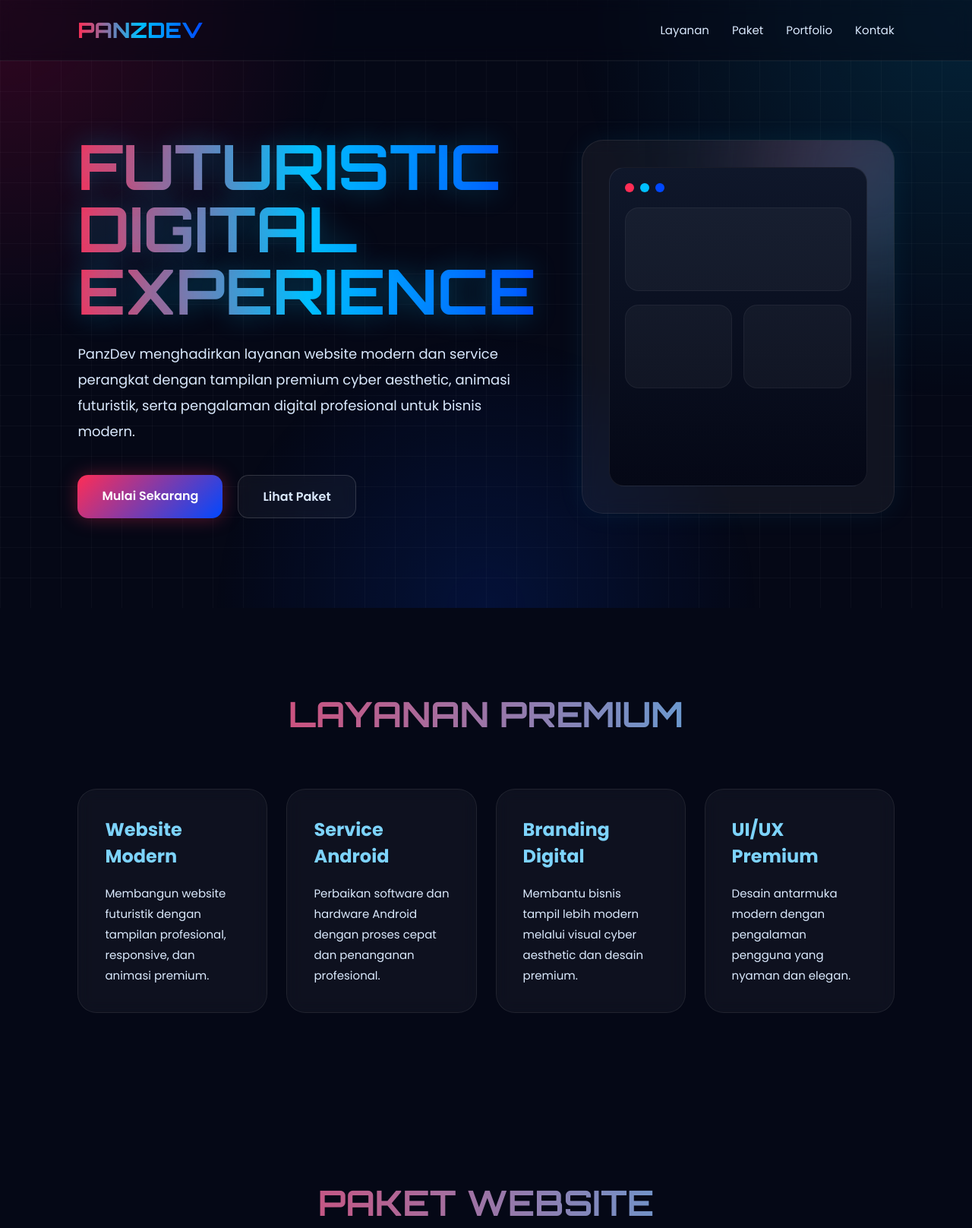
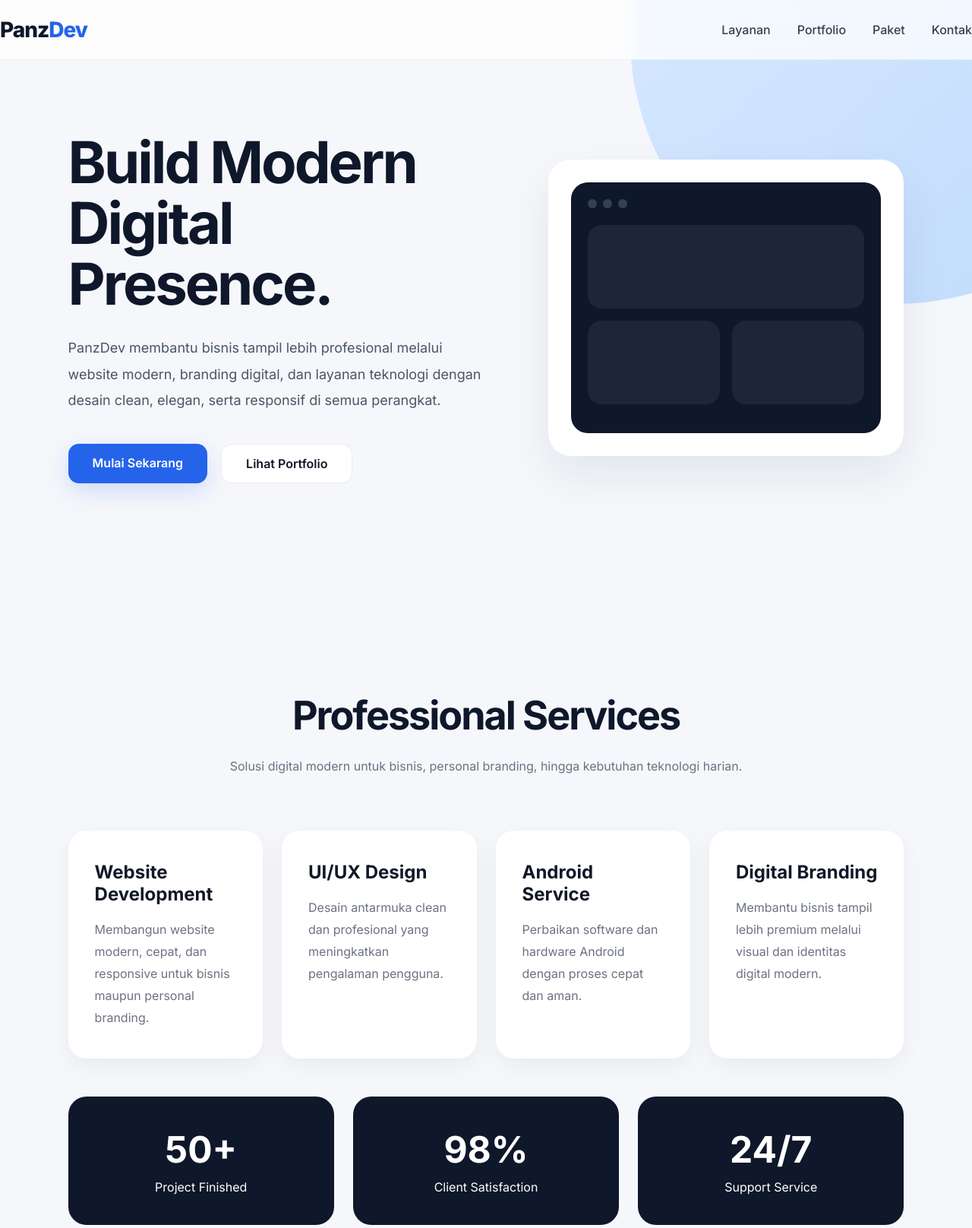
Before and after one commit to PanzDev-service/porto, a plain HTML site: page index.html in a window 1280 px wide. Shown: the top 1616 px of the page at 76% size. Drawn offline with Linux system fonts and the light colour scheme.

Commit message:
index.html

```diff
--- a/index.html
+++ b/index.html
@@ -1,12 +1,13 @@
 <!DOCTYPE html>
 <html lang="id">
 <head>
-  <meta charset="UTF-8" />
-  <meta name="viewport" content="width=device-width, initial-scale=1.0" />
-  <title>PanzDev Premium</title>
+  <meta charset="UTF-8">
+  <meta name="viewport" content="width=device-width, initial-scale=1.0">
+  <title>PanzDev Company Profile</title>
+
   <link rel="preconnect" href="https://fonts.googleapis.com">
   <link rel="preconnect" href="https://fonts.gstatic.com" crossorigin>
-  <link href="https://fonts.googleapis.com/css2?family=Orbitron:wght@500;700;800&family=Poppins:wght@300;400;500;600;700&display=swap" rel="stylesheet">
+  <link href="https://fonts.googleapis.com/css2?family=Inter:wght@300;400;500;600;700;800&display=swap" rel="stylesheet">
 
   <style>
     *{
@@ -17,112 +18,110 @@
     }
 
     body{
-      font-family:'Poppins',sans-serif;
-      background:#050816;
-      color:white;
+      font-family:'Inter',sans-serif;
+      background:#f5f7fb;
+      color:#111827;
       overflow-x:hidden;
     }
 
-    body::before{
-      content:"";
-      position:fixed;
-      inset:0;
-      background:
-      radial-gradient(circle at top left, rgba(255,0,85,.18), transparent 30%),
-      radial-gradient(circle at top right, rgba(0,191,255,.15), transparent 35%),
-      radial-gradient(circle at bottom center, rgba(0,72,255,.15), transparent 35%);
-      z-index:-2;
-    }
-
-    .grid{
-      position:fixed;
-      inset:0;
-      background-image:
-      linear-gradient(rgba(255,255,255,.03) 1px, transparent 1px),
-      linear-gradient(90deg, rgba(255,255,255,.03) 1px, transparent 1px);
-      background-size:40px 40px;
-      z-index:-1;
+    .container{
+      width:100%;
+      max-width:1300px;
+      margin:auto;
+      padding:0 7%;
     }
 
     nav{
       width:100%;
+      position:fixed;
+      top:0;
+      z-index:999;
+      background:rgba(255,255,255,.75);
+      backdrop-filter:blur(12px);
+      border-bottom:1px solid rgba(0,0,0,.05);
+    }
+
+    .navbar{
       display:flex;
       justify-content:space-between;
       align-items:center;
-      padding:22px 8%;
-      position:fixed;
-      top:0;
-      z-index:1000;
-      backdrop-filter:blur(10px);
-      background:rgba(5,8,22,.45);
-      border-bottom:1px solid rgba(255,255,255,.06);
+      padding:22px 0;
     }
 
     .logo{
-      font-family:'Orbitron',sans-serif;
       font-size:28px;
       font-weight:800;
-      background:linear-gradient(90deg,#ff2d55,#00bfff,#0048ff);
-      -webkit-background-clip:text;
-      -webkit-text-fill-color:transparent;
+      letter-spacing:-1px;
+      color:#0f172a;
+    }
+
+    .logo span{
+      color:#2563eb;
     }
 
     nav ul{
       display:flex;
-      gap:30px;
+      gap:35px;
       list-style:none;
     }
 
     nav ul li a{
-      color:#dbeafe;
       text-decoration:none;
+      color:#374151;
+      font-weight:500;
       transition:.3s;
-      font-size:15px;
     }
 
     nav ul li a:hover{
-      color:#00bfff;
+      color:#2563eb;
     }
 
     .hero{
       min-height:100vh;
       display:flex;
       align-items:center;
-      justify-content:center;
-      padding:120px 8% 60px;
+      padding-top:120px;
       position:relative;
+      overflow:hidden;
+    }
+
+    .hero::before{
+      content:"";
+      position:absolute;
+      width:700px;
+      height:700px;
+      background:linear-gradient(135deg,#dbeafe,#bfdbfe);
+      border-radius:50%;
+      top:-300px;
+      right:-250px;
+      z-index:-1;
     }
 
     .hero-content{
       display:grid;
       grid-template-columns:1.2fr 1fr;
-      gap:60px;
+      gap:70px;
       align-items:center;
-      width:100%;
-      max-width:1400px;
     }
 
     .hero-text h1{
-      font-family:'Orbitron',sans-serif;
-      font-size:82px;
-      line-height:1;
-      margin-bottom:25px;
-      background:linear-gradient(90deg,#ff2d55,#00bfff,#0048ff);
-      -webkit-background-clip:text;
-      -webkit-text-fill-color:transparent;
-      text-shadow:0 0 35px rgba(0,191,255,.3);
+      font-size:76px;
+      line-height:1.05;
+      letter-spacing:-3px;
+      margin-bottom:28px;
+      color:#0f172a;
     }
 
     .hero-text p{
-      color:#dbeafe;
       font-size:18px;
       line-height:1.9;
-      max-width:650px;
+      color:#4b5563;
+      max-width:620px;
     }
 
     .buttons{
       display:flex;
-      gap:20px;
+      gap:18px;
       margin-top:40px;
       flex-wrap:wrap;
     }
@@ -132,101 +131,84 @@
       border-radius:14px;
       text-decoration:none;
       font-weight:600;
-      transition:.35s;
+      transition:.3s;
+      display:inline-block;
     }
 
     .btn-primary{
-      background:linear-gradient(135deg,#ff2d55,#0048ff);
+      background:#2563eb;
       color:white;
-      box-shadow:0 0 25px rgba(255,45,85,.35);
+      box-shadow:0 10px 30px rgba(37,99,235,.18);
     }
 
     .btn-secondary{
-      border:1px solid rgba(255,255,255,.15);
-      color:#dbeafe;
-      background:rgba(255,255,255,.04);
-      backdrop-filter:blur(8px);
+      border:1px solid rgba(0,0,0,.08);
+      color:#111827;
+      background:white;
     }
 
     .btn:hover{
-      transform:translateY(-5px);
+      transform:translateY(-4px);
     }
 
     .hero-card{
-      background:rgba(255,255,255,.05);
-      border:1px solid rgba(255,255,255,.08);
-      border-radius:28px;
-      padding:35px;
-      backdrop-filter:blur(12px);
-      position:relative;
-      overflow:hidden;
-      box-shadow:0 0 35px rgba(0,191,255,.08);
+      background:white;
+      border-radius:30px;
+      padding:30px;
+      box-shadow:0 25px 60px rgba(15,23,42,.08);
     }
 
-    .hero-card::before{
-      content:"";
-      position:absolute;
-      width:240px;
-      height:240px;
-      background:linear-gradient(135deg,#ff2d55,#00bfff);
-      filter:blur(80px);
-      top:-80px;
-      right:-80px;
-      opacity:.35;
+    .dashboard{
+      background:#0f172a;
+      border-radius:22px;
+      padding:22px;
+      color:white;
     }
 
-    .mockup{
-      width:100%;
-      height:420px;
-      border-radius:20px;
-      background:linear-gradient(180deg,#0f172a,#050816);
-      border:1px solid rgba(255,255,255,.08);
-      padding:20px;
-      position:relative;
+    .topbar{
+      display:flex;
+      gap:8px;
+      margin-bottom:22px;
     }
 
-    .mockup-top{
-      display:flex;
-      gap:8px;
-      margin-bottom:20px;
-    }
-
-    .dot{
+    .circle{
       width:12px;
       height:12px;
       border-radius:50%;
+      background:#334155;
     }
 
-    .red{background:#ff2d55;}
-    .blue{background:#00bfff;}
-    .cyan{background:#0048ff;}
-
-    .mockup-box{
+    .dashboard-box{
+      background:rgba(255,255,255,.06);
+      border-radius:18px;
       height:110px;
-      border-radius:18px;
-      margin-bottom:18px;
-      background:rgba(255,255,255,.04);
-      border:1px solid rgba(255,255,255,.05);
+      margin-bottom:16px;
     }
 
-    .mockup-grid{
+    .dashboard-grid{
       display:grid;
       grid-template-columns:1fr 1fr;
-      gap:15px;
+      gap:16px;
     }
 
     section{
-      padding:110px 8%;
+      padding:110px 0;
     }
 
     .section-title{
       text-align:center;
-      font-size:46px;
-      margin-bottom:70px;
-      font-family:'Orbitron',sans-serif;
-      background:linear-gradient(90deg,#ff2d55,#38bdf8);
-      -webkit-background-clip:text;
-      -webkit-text-fill-color:transparent;
+      font-size:52px;
+      letter-spacing:-2px;
+      margin-bottom:20px;
+      color:#0f172a;
+    }
+
+    .section-subtitle{
+      text-align:center;
+      color:#6b7280;
+      max-width:700px;
+      margin:auto auto 70px;
+      line-height:1.9;
     }
 
     .services{
@@ -236,70 +218,107 @@
     }
 
     .service-card{
-      background:rgba(255,255,255,.04);
-      border:1px solid rgba(255,255,255,.08);
-      border-radius:25px;
-      padding:35px;
+      background:white;
+      padding:40px 35px;
+      border-radius:24px;
+      box-shadow:0 10px 30px rgba(15,23,42,.05);
       transition:.35s;
-      backdrop-filter:blur(10px);
     }
 
     .service-card:hover{
-      transform:translateY(-10px);
-      border-color:#00bfff;
-      box-shadow:0 0 30px rgba(0,191,255,.12);
+      transform:translateY(-8px);
     }
 
     .service-card h3{
       font-size:24px;
       margin-bottom:18px;
-      color:#7dd3fc;
+      color:#111827;
     }
 
     .service-card p{
-      color:#dbeafe;
+      color:#6b7280;
       line-height:1.8;
-      font-size:15px;
+    }
+
+    .stats{
+      display:grid;
+      grid-template-columns:repeat(auto-fit,minmax(200px,1fr));
+      gap:25px;
+      margin-top:50px;
+    }
+
+    .stat-box{
+      background:#0f172a;
+      color:white;
+      padding:40px;
+      border-radius:24px;
+      text-align:center;
+    }
+
+    .stat-box h2{
+      font-size:48px;
+      margin-bottom:10px;
+    }
+
+    .portfolio{
+      display:grid;
+      grid-template-columns:repeat(auto-fit,minmax(300px,1fr));
+      gap:25px;
+    }
+
+    .portfolio-card{
+      height:320px;
+      border-radius:26px;
+      overflow:hidden;
+      position:relative;
+      background:linear-gradient(135deg,#dbeafe,#eff6ff);
+      box-shadow:0 10px 35px rgba(15,23,42,.06);
+    }
+
+    .portfolio-content{
+      position:absolute;
+      bottom:30px;
+      left:30px;
+    }
+
+    .portfolio-content h3{
+      font-size:30px;
+      margin-bottom:8px;
+    }
+
+    .portfolio-content p{
+      color:#4b5563;
     }
 
     .pricing{
       display:grid;
       grid-template-columns:repeat(auto-fit,minmax(280px,1fr));
-      gap:30px;
+      gap:28px;
     }
 
     .price-card{
-      background:rgba(255,255,255,.04);
-      border:1px solid rgba(255,255,255,.08);
+      background:white;
+      padding:45px 35px;
       border-radius:28px;
-      padding:45px 35px;
-      text-align:center;
-      position:relative;
-      overflow:hidden;
+      box-shadow:0 10px 35px rgba(15,23,42,.05);
       transition:.35s;
     }
 
-    .price-card:hover{
+    .price-card.featured{
+      background:#0f172a;
+      color:white;
       transform:scale(1.03);
     }
 
-    .price-card.premium{
-      border-color:#00bfff;
-      box-shadow:0 0 35px rgba(0,191,255,.14);
-    }
-
     .price-card h3{
-      font-size:30px;
-      margin-bottom:10px;
+      font-size:28px;
+      margin-bottom:20px;
     }
 
     .price{
-      font-size:52px;
-      font-weight:700;
-      margin:25px 0;
-      background:linear-gradient(90deg,#ff2d55,#00bfff);
-      -webkit-background-clip:text;
-      -webkit-text-fill-color:transparent;
+      font-size:58px;
+      font-weight:800;
+      margin-bottom:25px;
     }
 
     .price-card ul{
@@ -309,65 +328,35 @@
 
     .price-card ul li{
       margin:14px 0;
-      color:#dbeafe;
+      line-height:1.7;
+      color:inherit;
+      opacity:.85;
     }
 
-    .portfolio{
-      display:grid;
-      grid-template-columns:repeat(auto-fit,minmax(300px,1fr));
-      gap:25px;
+    .contact{
+      background:#0f172a;
+      color:white;
+      border-radius:40px;
+      padding:80px 60px;
+      text-align:center;
     }
 
-    .portfolio-card{
-      height:260px;
-      border-radius:25px;
-      background:linear-gradient(135deg,#0f172a,#050816);
-      border:1px solid rgba(255,255,255,.08);
-      position:relative;
-      overflow:hidden;
+    .contact h2{
+      font-size:52px;
+      margin-bottom:20px;
     }
 
-    .portfolio-card::before{
-      content:"";
-      position:absolute;
-      inset:0;
-      background:linear-gradient(135deg,rgba(255,45,85,.15),rgba(0,191,255,.15));
-    }
-
-    .portfolio-content{
-      position:absolute;
-      bottom:25px;
-      left:25px;
-      z-index:2;
-    }
-
-    .portfolio-content h4{
-      font-size:26px;
-      margin-bottom:8px;
-    }
-
-    .contact-box{
-      max-width:900px;
+    .contact p{
+      color:#cbd5e1;
+      line-height:1.9;
+      max-width:700px;
       margin:auto;
-      background:rgba(255,255,255,.04);
-      border:1px solid rgba(255,255,255,.08);
-      border-radius:30px;
-      padding:60px 40px;
-      text-align:center;
-      backdrop-filter:blur(12px);
-    }
-
-    .contact-box p{
-      margin-top:20px;
-      color:#dbeafe;
-      line-height:1.9;
     }
 
     footer{
       text-align:center;
-      padding:35px;
-      color:#94a3b8;
-      border-top:1px solid rgba(255,255,255,.05);
+      padding:40px 0;
+      color:#6b7280;
     }
 
     @media(max-width:980px){
@@ -376,7 +365,7 @@
       }
 
       .hero-text h1{
-        font-size:58px;
+        font-size:54px;
       }
 
       nav ul{
@@ -389,12 +378,13 @@
         font-size:42px;
       }
 
-      .section-title{
-        font-size:34px;
+      .section-title,
+      .contact h2{
+        font-size:36px;
       }
 
-      .mockup{
-        height:350px;
+      .contact{
+        padding:60px 30px;
       }
 
       .buttons{
@@ -405,51 +395,51 @@
 </head>
 <body>
 
-<div class="grid"></div>
-
 <nav>
-  <div class="logo">PANZDEV</div>
+  <div class="container navbar">
+    <div class="logo">Panz<span>Dev</span></div>
 
     <ul>
-    <li><a href="#layanan">Layanan</a></li>
-    <li><a href="#paket">Paket</a></li>
+      <li><a href="#services">Layanan</a></li>
       <li><a href="#portfolio">Portfolio</a></li>
+      <li><a href="#pricing">Paket</a></li>
       <li><a href="#contact">Kontak</a></li>
     </ul>
+  </div>
 </nav>
 
 <section class="hero">
-  <div class="hero-content">
+  <div class="container hero-content">
 
     <div class="hero-text">
-      <h1>FUTURISTIC DIGITAL EXPERIENCE</h1>
+      <h1>Build Modern Digital Presence.</h1>
 
       <p>
-        PanzDev menghadirkan layanan website modern dan service perangkat
-        dengan tampilan premium cyber aesthetic, animasi futuristik,
-        serta pengalaman digital profesional untuk bisnis modern.
+        PanzDev membantu bisnis tampil lebih profesional melalui website modern,
+        branding digital, dan layanan teknologi dengan desain clean, elegan,
+        serta responsif di semua perangkat.
       </p>
 
       <div class="buttons">
         <a href="https://wa.me/6281234567890" class="btn btn-primary">Mulai Sekarang</a>
-        <a href="#paket" class="btn btn-secondary">Lihat Paket</a>
+        <a href="#portfolio" class="btn btn-secondary">Lihat Portfolio</a>
       </div>
     </div>
 
     <div class="hero-card">
-      <div class="mockup">
+      <div class="dashboard">
 
-        <div class="mockup-top">
-          <div class="dot red"></div>
-          <div class="dot blue"></div>
-          <div class="dot cyan"></div>
+        <div class="topbar">
+          <div class="circle"></div>
+          <div class="circle"></div>
+          <div class="circle"></div>
         </div>
 
-        <div class="mockup-box"></div>
+        <div class="dashboard-box"></div>
 
-        <div class="mockup-grid">
-          <div class="mockup-box"></div>
-          <div class="mockup-box"></div>
+        <div class="dashboard-grid">
+          <div class="dashboard-box"></div>
+          <div class="dashboard-box"></div>
         </div>
 
       </div>
@@ -458,36 +448,104 @@
   </div>
 </section>
 
-<section id="layanan">
-  <h2 class="section-title">LAYANAN PREMIUM</h2>
+<section id="services">
+  <div class="container">
+
+    <h2 class="section-title">Professional Services</h2>
+
+    <p class="section-subtitle">
+      Solusi digital modern untuk bisnis, personal branding, hingga kebutuhan teknologi harian.
+    </p>
 
     <div class="services">
 
       <div class="service-card">
-      <h3>Website Modern</h3>
-      <p>Membangun website futuristik dengan tampilan profesional, responsive, dan animasi premium.</p>
+        <h3>Website Development</h3>
+        <p>Membangun website modern, cepat, dan responsive untuk bisnis maupun personal branding.</p>
       </div>
 
       <div class="service-card">
-      <h3>Service Android</h3>
-      <p>Perbaikan software dan hardware Android dengan proses cepat dan penanganan profesional.</p>
+        <h3>UI/UX Design</h3>
+        <p>Desain antarmuka clean dan profesional yang meningkatkan pengalaman pengguna.</p>
       </div>
 
       <div class="service-card">
-      <h3>Branding Digital</h3>
-      <p>Membantu bisnis tampil lebih modern melalui visual cyber aesthetic dan desain premium.</p>
+        <h3>Android Service</h3>
+        <p>Perbaikan software dan hardware Android dengan proses cepat dan aman.</p>
       </div>
 
       <div class="service-card">
-      <h3>UI/UX Premium</h3>
-      <p>Desain antarmuka modern dengan pengalaman pengguna yang nyaman dan elegan.</p>
+        <h3>Digital Branding</h3>
+        <p>Membantu bisnis tampil lebih premium melalui visual dan identitas digital modern.</p>
+      </div>
+
+    </div>
+
+    <div class="stats">
+      <div class="stat-box">
+        <h2>50+</h2>
+        <p>Project Finished</p>
+      </div>
+
+      <div class="stat-box">
+        <h2>98%</h2>
+        <p>Client Satisfaction</p>
+      </div>
+
+      <div class="stat-box">
+        <h2>24/7</h2>
+        <p>Support Service</p>
+      </div>
     </div>
 
   </div>
 </section>
 
-<section id="paket">
-  <h2 class="section-title">PAKET WEBSITE</h2>
+<section id="portfolio">
+  <div class="container">
+
+    <h2 class="section-title">Selected Works</h2>
+
+    <p class="section-subtitle">
+      Beberapa konsep website dan digital project yang dibuat dengan pendekatan modern dan elegan.
+    </p>
+
+    <div class="portfolio">
+
+      <div class="portfolio-card">
+        <div class="portfolio-content">
+          <h3>Business Profile</h3>
+          <p>Modern Company Website</p>
+        </div>
+      </div>
+
+      <div class="portfolio-card">
+        <div class="portfolio-content">
+          <h3>Tech Landing</h3>
+          <p>Startup Landing Page</p>
+        </div>
+      </div>
+
+      <div class="portfolio-card">
+        <div class="portfolio-content">
+          <h3>Online Store</h3>
+          <p>Simple Ecommerce UI</p>
+        </div>
+      </div>
+
+    </div>
+
+  </div>
+</section>
+
+<section id="pricing">
+  <div class="container">
+
+    <h2 class="section-title">Pricing Plans</h2>
+
+    <p class="section-subtitle">
+      Pilih paket website sesuai kebutuhan bisnis dan branding digital kamu.
+    </p>
 
     <div class="pricing">
 
@@ -496,28 +554,28 @@
         <div class="price">50K</div>
 
         <ul>
-        <li>Landing Page Simple</li>
+          <li>1 Halaman Website</li>
           <li>Responsive Mobile</li>
-        <li>Tombol WhatsApp</li>
-        <li>1 Halaman</li>
+          <li>WhatsApp Button</li>
+          <li>Modern Layout</li>
         </ul>
 
         <a href="#contact" class="btn btn-secondary">Pilih Paket</a>
       </div>
 
-    <div class="price-card premium">
+      <div class="price-card featured">
         <h3>Elite</h3>
         <div class="price">250K</div>
 
         <ul>
-        <li>Desain Modern</li>
-        <li>Animasi Premium</li>
           <li>3-5 Halaman</li>
-        <li>Cyber UI</li>
+          <li>Premium UI Design</li>
           <li>Responsive Advanced</li>
+          <li>Modern Animation</li>
+          <li>Custom Branding</li>
         </ul>
 
-      <a href="#contact" class="btn btn-primary">Paling Populer</a>
+        <a href="#contact" class="btn btn-primary">Paket Favorit</a>
       </div>
 
       <div class="price-card">
@@ -526,65 +584,42 @@
 
         <ul>
           <li>Full Custom Design</li>
-        <li>Interactive Animation</li>
-        <li>Luxury UI/UX</li>
+          <li>Luxury Company Style</li>
+          <li>Interactive Experience</li>
           <li>Priority Support</li>
-        <li>Company Style</li>
+          <li>Professional Branding</li>
         </ul>
 
         <a href="#contact" class="btn btn-secondary">Pilih Paket</a>
       </div>
 
     </div>
+
+  </div>
 </section>
 
-<section id="portfolio">
-  <h2 class="section-title">PORTFOLIO</h2>
+<section id="contact">
+  <div class="container">
 
-  <div class="portfolio">
+    <div class="contact">
+      <h2>Let's Build Something Great.</h2>
 
-    <div class="portfolio-card">
-      <div class="portfolio-content">
-        <h4>Cyber Store</h4>
-        <p>Modern Neon Website</p>
-      </div>
-    </div>
+      <p>
+        Tingkatkan tampilan bisnis dan branding digital kamu bersama PanzDev.
+        Konsultasi gratis untuk website modern dan kebutuhan digital lainnya.
+      </p>
 
-    <div class="portfolio-card">
-      <div class="portfolio-content">
-        <h4>Gaming UI</h4>
-        <p>Interactive Landing Page</p>
-      </div>
-    </div>
-
-    <div class="portfolio-card">
-      <div class="portfolio-content">
-        <h4>Business Site</h4>
-        <p>Premium Company Profile</p>
+      <div class="buttons" style="justify-content:center; margin-top:35px;">
+        <a href="https://wa.me/6281234567890" class="btn btn-primary">Chat WhatsApp</a>
+        <a href="#" class="btn btn-secondary">Instagram</a>
       </div>
     </div>
 
   </div>
 </section>
 
-<section id="contact">
-  <div class="contact-box">
-    <h2 class="section-title">LET'S BUILD SOMETHING MODERN</h2>
-
-    <p>
-      Tingkatkan branding bisnis dan tampil lebih profesional dengan website futuristik dari PanzDev.
-      Konsultasi gratis untuk kebutuhan website dan digital branding.
-    </p>
-
-    <div class="buttons" style="justify-content:center;">
-      <a href="https://wa.me/6281234567890" class="btn btn-primary">Chat WhatsApp</a>
-      <a href="#" class="btn btn-secondary">Instagram</a>
-    </div>
-  </div>
-</section>
-
 <footer>
-  © 2026 PanzDev Premium Experience
+  © 2026 PanzDev Company Profile
 </footer>
 
 </body>
```
Lines whose indentation alone changed are shown as unchanged.
